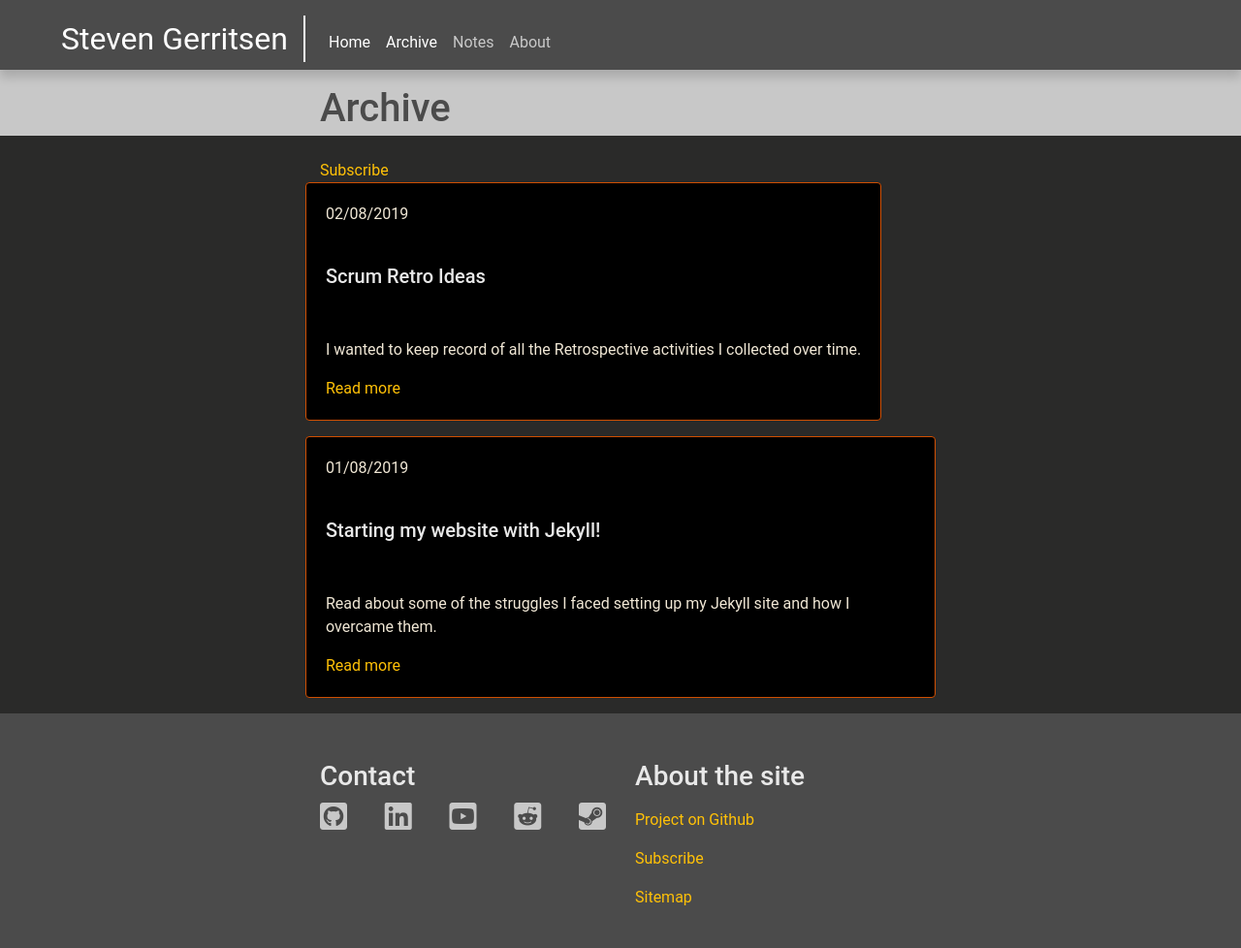
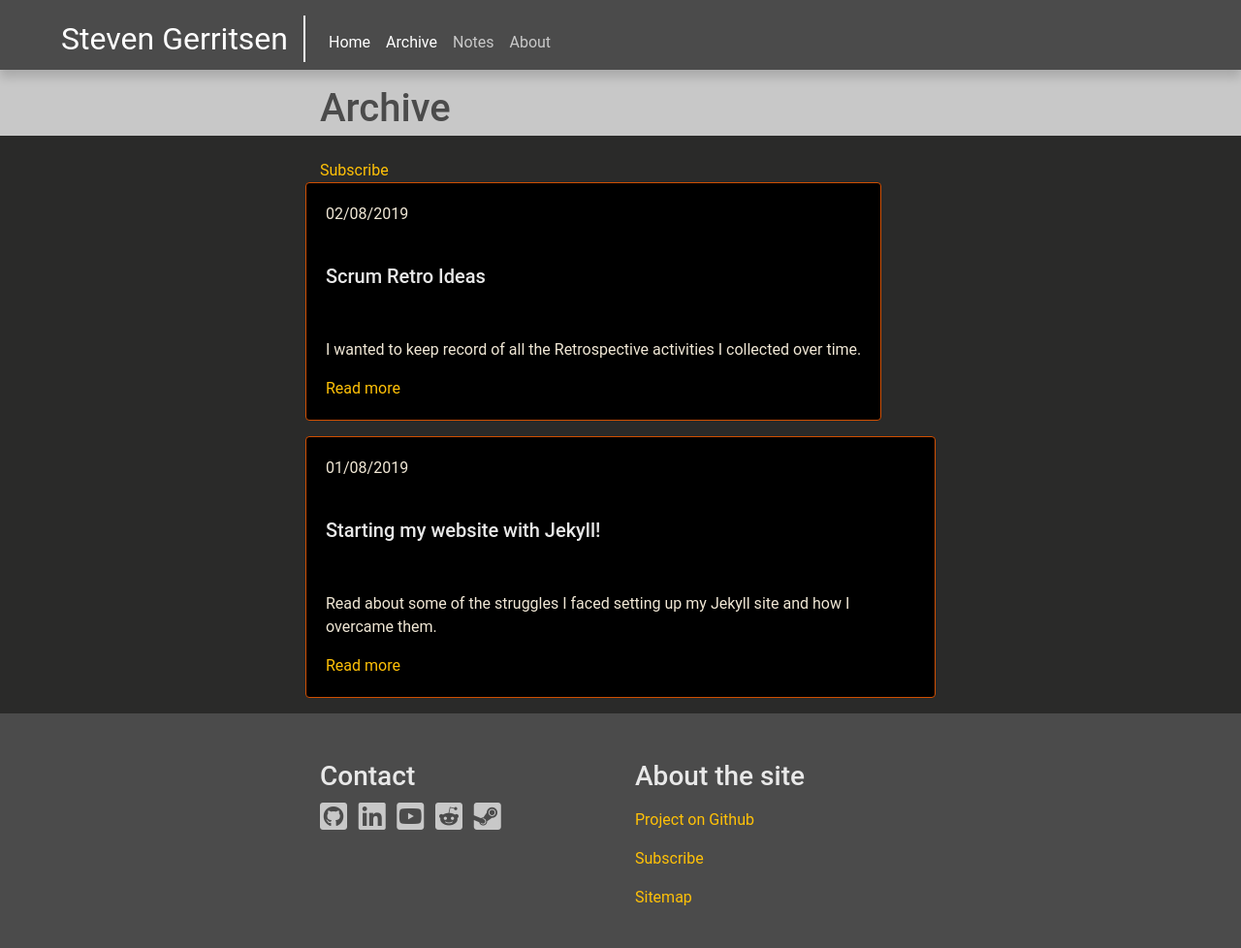
Before and after one commit to Steeff0/steeff0.github.io, a Jekyll site: the page built from pages/archive.html, in a window 1280 px wide. Shown: the whole page at 97% size. Built offline with Jekyll 4.4.1, drawn with Linux system fonts in a browser that asks for light colours; some web fonts are replaced.

Commit message:
Change footer

```diff
--- a/_includes/footer.html
+++ b/_includes/footer.html
@@ -2,7 +2,7 @@
     <div class="container">
         <h2 class="sr-only">Useful links</h2>
         <div class="row">
-            <div class="col-12 col-md-6 mb-3">
+            <div class="col-12 col-md-4 mb-3">
                 <h3>Contact</h3>
                 <nav class="nav flex-row justify-content-between">
                     {%- if site.github.owner_url -%}
@@ -37,7 +37,7 @@
                     {%- endif -%}
                 </nav>
             </div>
-            <div class="col-12  col-md-6 mb-3">
+            <div class="col-12 col-md-6 offset-md-2 mb-3">
                 <h3>About the site</h3>
                 <ul class="nav flex-column">
                     <li class="nav-item">
```
